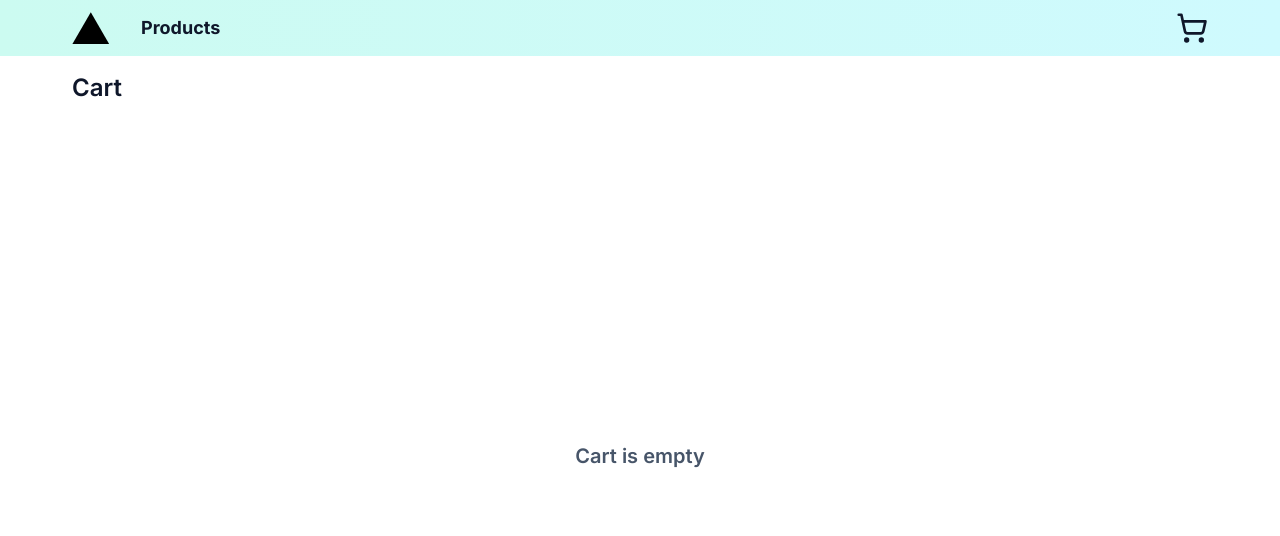
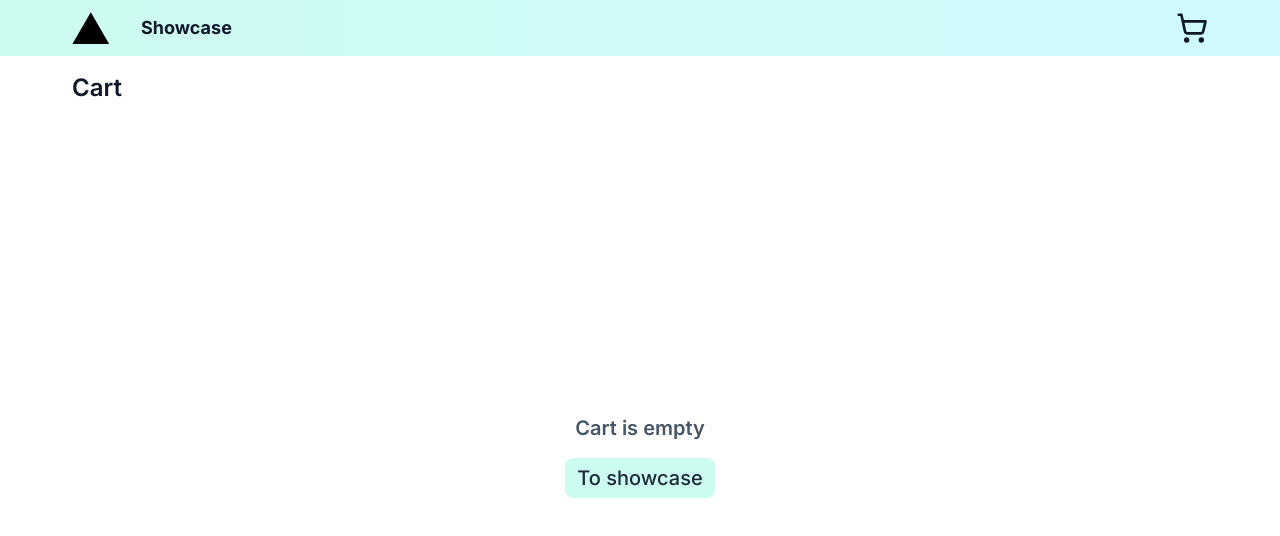
Before and after one commit to yialo/task_nextjs-ecommerce, a Next.js app in the folder packages/client/: page /cart in a window 1280 px wide. Shown: the top 536 px of the page. Built offline with nearby package versions, Linux system fonts and the light colour scheme.

Commit message:
feat: add go back button to cart page

```diff
--- a/packages/client/src/app/cart/cart.tsx
+++ b/packages/client/src/app/cart/cart.tsx
@@ -1,5 +1,6 @@
 'use client';
 
+import Link from 'next/link';
 import * as React from 'react';
 import toast, { Toaster } from 'react-hot-toast';
 import { ProductCartCard } from '@/entities/product';
@@ -39,7 +40,19 @@ export const Cart: React.FC<Props> = ({ className }) => {
     );
   }
   if (!productsQuery.data.length) {
-    return <div className={fallbackClassName}>Cart is empty</div>;
+    return (
+      <div className={fallbackClassName}>
+        <div className="grid justify-items-center gap-4">
+          Cart is empty
+          <Link
+            href="/"
+            className="text-md rounded-lg bg-teal-100 px-3 py-1.5 font-medium text-slate-800 hover:bg-teal-200 active:bg-teal-50"
+          >
+            To showcase
+          </Link>
+        </div>
+      </div>
+    );
   }
 
   const orderTotal = productsQuery.data
--- a/packages/client/src/app/page.tsx
+++ b/packages/client/src/app/page.tsx
@@ -11,7 +11,7 @@ const HomePage: React.FC = async () => {
   return (
     <main className="page-center-container p-4">
       <h1 className="sr-only">{APP_TITLE}</h1>
-      <div className="mb-2 flex items-baseline justify-between px-4">
+      <div className="mb-2.5 flex items-baseline justify-between px-4">
         <div className="text-2xl font-bold">Product list</div>
         <div>{`Total products count: ${products.length}`}</div>
       </div>
--- a/packages/client/src/widgets/page-header/ui.tsx
+++ b/packages/client/src/widgets/page-header/ui.tsx
@@ -27,7 +27,7 @@ export const PageHeader: React.FC<Props> = ({ className }) => {
         />
         <nav className="justify-content flex grow items-center gap-x-8">
           <Link href="/" className="text-lg font-bold hover:text-slate-600">
-            Products
+            Showcase
           </Link>
           <Link
             href="/cart"
```
